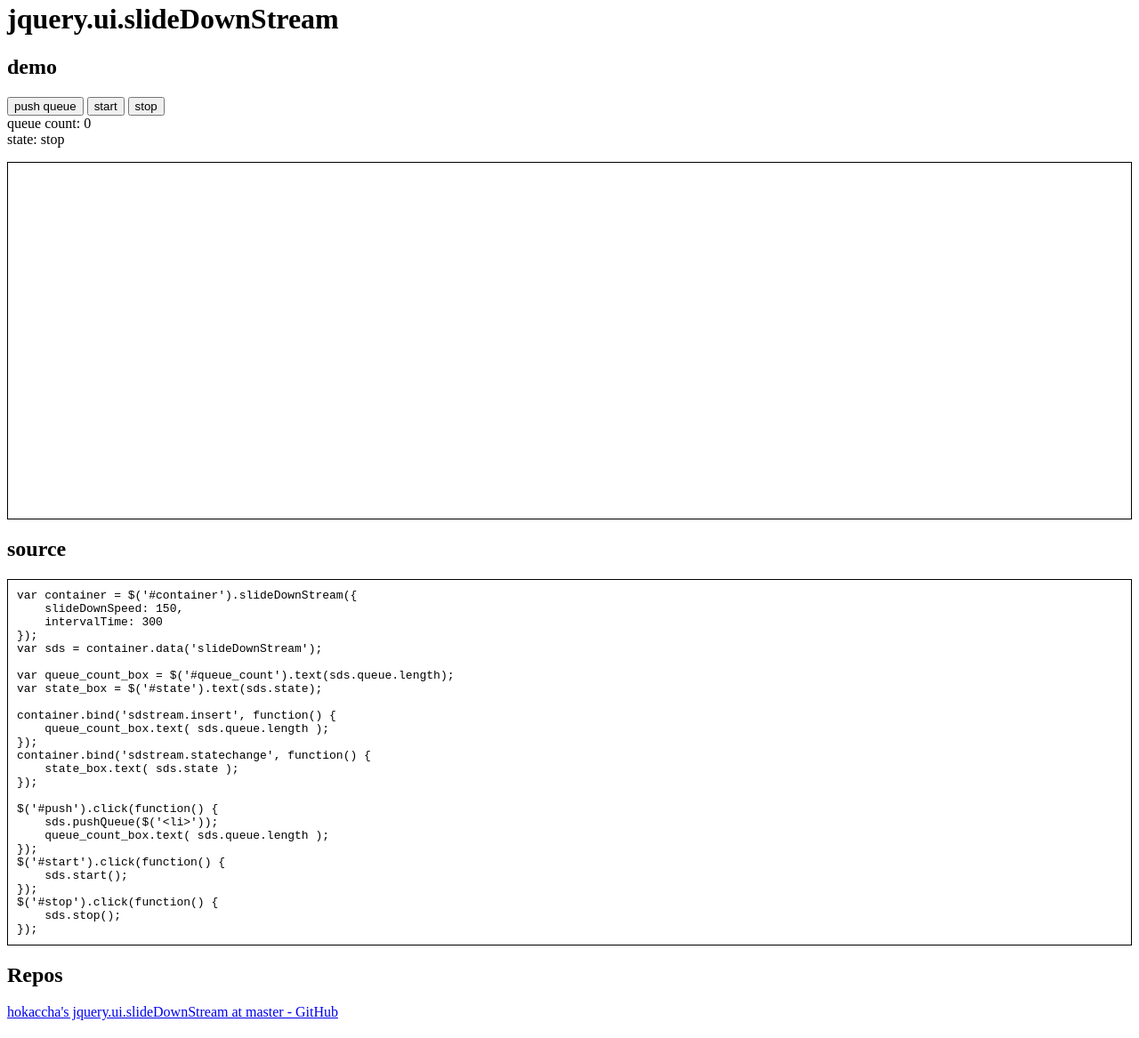
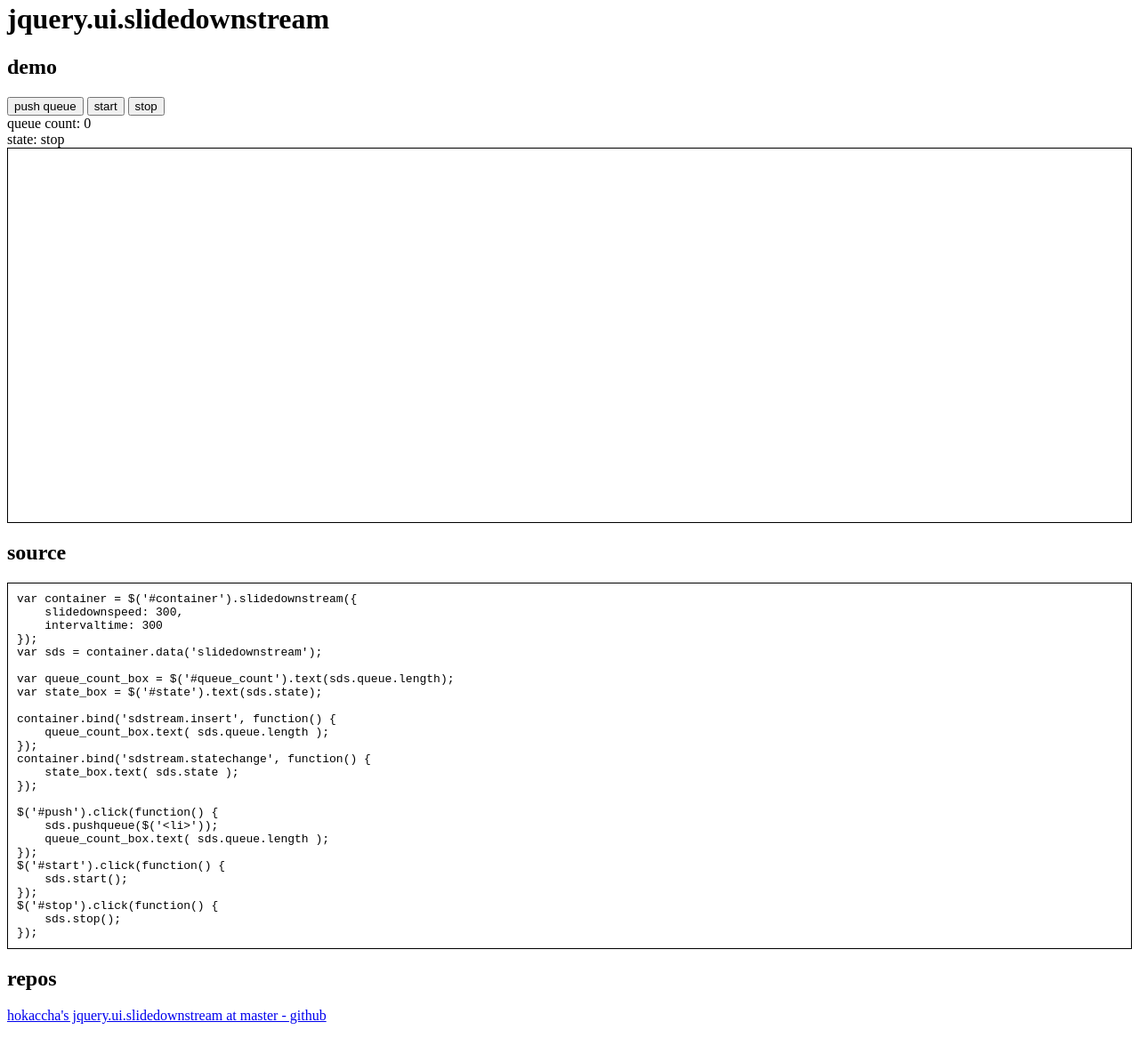
Before and after one commit to hokaccha/jquery.ui.slideDownStream, a plain HTML site: page sample/index.html in a window 1280 px wide. Shown: the part 18-1185 px from the top of the page at 89% size. Drawn offline with Linux system fonts and the light colour scheme.

Commit message:
update sample

```diff
--- a/sample/index.html
+++ b/sample/index.html
@@ -8,12 +8,14 @@
     height: 400px;
     overflow: hidden;
     border: 1px solid #000;
+    padding: 10px 20px;
+    margin: 0;
 }
 #container li {
     background: #DDD;
     border: 1px solid #999;
     list-style: none;
-    margin: 10px 0;
+    margin: 10px;
     width: 300px;
     font-size: 40px;
     padding: 10px;
@@ -28,7 +30,7 @@
 </head>
 <body>
 
-<h1>jquery.ui.slideDownStream</h1>
+<h1>jquery.ui.slidedownstream</h1>
 
 <section id="demo">
 <h2>demo</h2>
@@ -39,8 +41,8 @@
 </div>
 
 <div id="debug">
-<div>queue count: <span id="queue_count"><span></div>
-<div>state: <span id="state"><span></div>
+<div>queue count: <span id="queue_count"></span></div>
+<div>state: <span id="state"></span></div>
 </div>
 
 <ul id="container"></ul>
@@ -48,11 +50,11 @@
 
 <section id="source">
 <h2>source</h2>
-<pre><code>var container = $('#container').slideDownStream({
-    slideDownSpeed: 150,
-    intervalTime: 300
+<pre><code>var container = $('#container').slidedownstream({
+    slidedownspeed: 300,
+    intervaltime: 300
 });
-var sds = container.data('slideDownStream');
+var sds = container.data('slidedownstream');
 
 var queue_count_box = $('#queue_count').text(sds.queue.length);
 var state_box = $('#state').text(sds.state);
@@ -65,7 +67,7 @@ container.bind('sdstream.statechange', function() {
 });
 
 $('#push').click(function() {
-    sds.pushQueue($('&lt;li&gt;'));
+    sds.pushqueue($('&lt;li&gt;'));
     queue_count_box.text( sds.queue.length );
 });
 $('#start').click(function() {
@@ -77,8 +79,8 @@ $('#stop').click(function() {
 </section>
 
 <section id="reps">
-<h2>Repos</h2>
-<p><a href="http://github.com/hokaccha/jquery.ui.slideDownStream">hokaccha&apos;s jquery.ui.slideDownStream at master - GitHub</a></p>
+<h2>repos</h2>
+<p><a href="http://github.com/hokaccha/jquery.ui.slidedownstream">hokaccha&apos;s jquery.ui.slidedownstream at master - github</a></p>
 </section>
 <script src="../lib/jquery-1.4.2.min.js"></script>
 <script src="../lib/jquery-ui-1.8.5.custom.min.js"></script>
@@ -86,14 +88,18 @@ $('#stop').click(function() {
 <script src="../jquery.ui.slideDownStream.js"></script>
 <script>
 var container = $('#container').slideDownStream({
-    slideDownSpeed: 150,
+    slideDownSpeed: 300,
     intervalTime: 300
 });
 var sds = container.data('slideDownStream');
 
+try {
 var queue_count_box = $('#queue_count').text(sds.queue.length);
 var state_box = $('#state').text(sds.state);
-var i = 0;
+}
+catch(e) {
+    consol.log(e);
+}
 
 container.bind('sdstream.insert', function() {
     queue_count_box.text( sds.queue.length );
@@ -102,6 +108,7 @@ container.bind('sdstream.statechange', function() {
     state_box.text( sds.state );
 });
 
+var i = 0;
 $('#push').click(function() {
     sds.pushQueue($('<li>').text(i++));
     queue_count_box.text( sds.queue.length );
```
